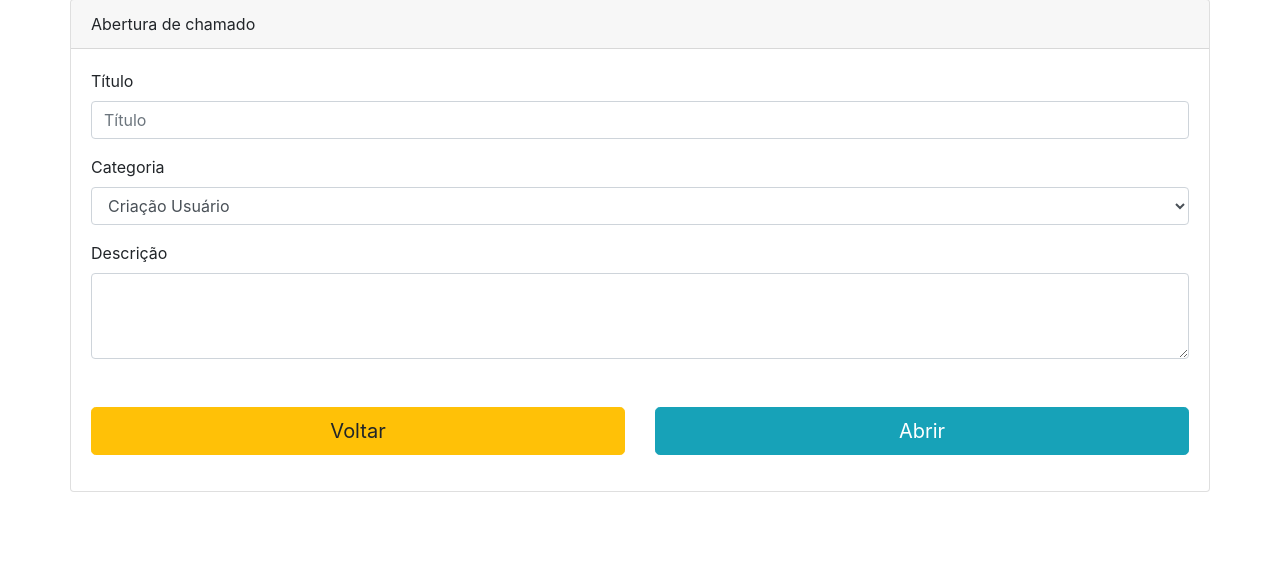
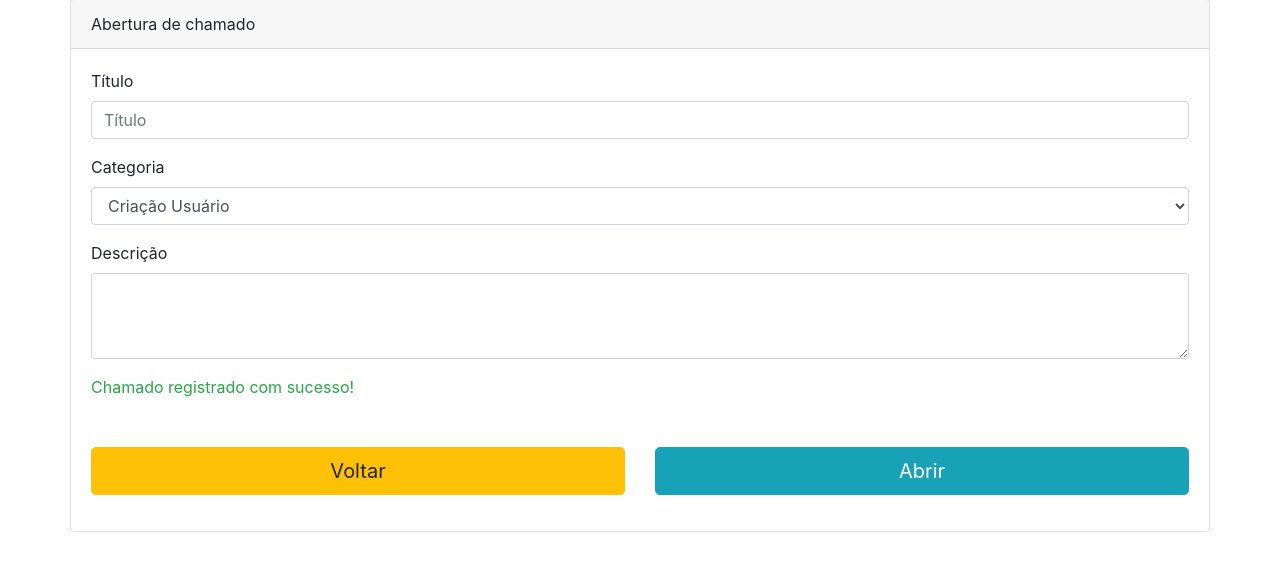
Before and after one commit to paulovitorguedes/app_help_desk, a PHP site: page /_vew/helpRequest.php?mens=success in a window 1280 px wide. Shown: the part 87-658 px from the top of the page. Run offline with PHP 8.4, Linux system fonts and the light colour scheme; the visitor is signed in with stand-in values (Sample User, id 1).

Commit message:
return menssage in request record

```diff
--- a/_vew/helpRequest.php
+++ b/_vew/helpRequest.php
@@ -2,6 +2,20 @@
 
 // require_once $_SERVER["DOCUMENT_ROOT"]."/GitHub/app_help_desk/_module/validateSessionModu.php";
 require_once "../_module/validateSessionModu.php";
+
+$mens = ".";
+$class = "class='text-warning'";
+if (isset($_GET["mens"])) {
+    if ($_GET["mens"] = "success") {
+        $mens = "Chamado registrado com sucesso!";
+        $class = "class='text-success'";
+    } else {
+        $mens = "Falha de registro do chamado!";
+        $class = "class='text-ganger'";
+    }
+}
+
+
 
 ?>
 
@@ -15,7 +29,7 @@ require_once "../_module/validateSessionModu.php";
 
     <link rel="stylesheet" href="https://maxcdn.bootstrapcdn.com/bootstrap/4.0.0/css/bootstrap.min.css"
         integrity="sha384-Gn5384xqQ1aoWXA+058RXPxPg6fy4IWvTNh0E263XmFcJlSAwiGgFAW/dAiS6JXm" crossorigin="anonymous">
-        <link rel="stylesheet" href="../_css/style.css">
+    <link rel="stylesheet" href="../_css/style.css">
 </head>
 
 <body>
@@ -66,6 +80,12 @@ require_once "../_module/validateSessionModu.php";
                                         <textarea class="form-control" name="descricao" rows="3"></textarea>
                                     </div>
 
+                                    <div <?= $class ?>>
+                                        <span>
+                                            <?= $mens ?>
+                                        </span>
+                                    </div>
+
                                     <div class="row mt-5">
                                         <div class="col-6">
                                             <a href="home.php" class="btn btn-lg btn-warning btn-block"
```
Also changed, not shown: _module/logRequestsModu.php (+7 -1 lines).
